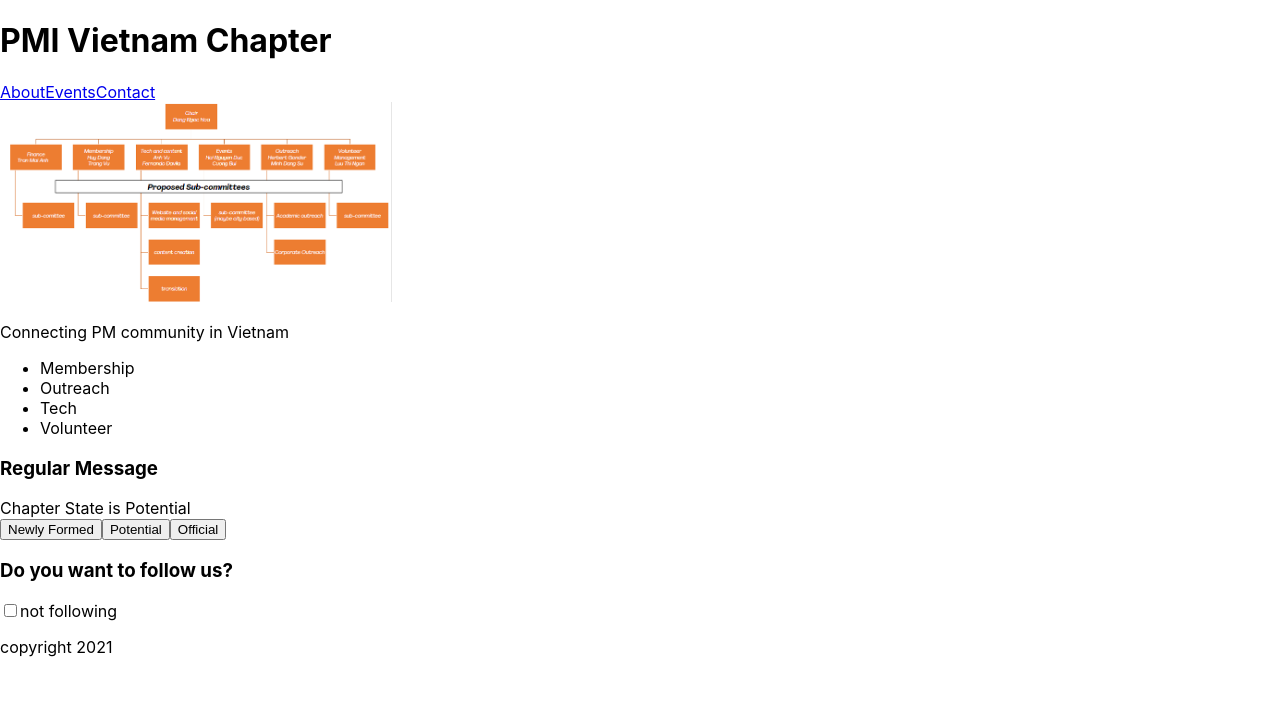
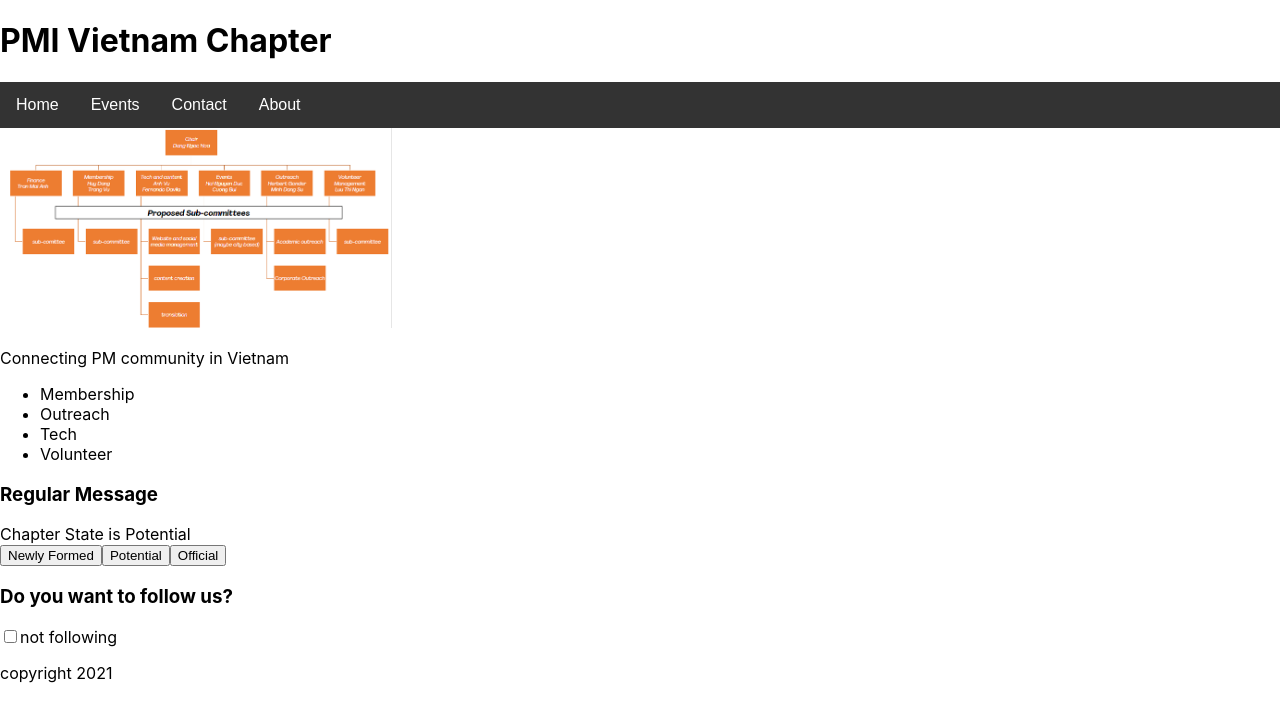
Before and after one commit to vutuananhhd89/js-mentoring, a React (Create React App) app: page / in a window 1280 px wide. Shown: the top 722 px of the page. Built offline with nearby package versions, Linux system fonts and the light colour scheme; no server answers.

Commit message:
fix onClick for About dropdown

```diff
--- /dev/null
+++ b/src/shared/Header.css
@@ -0,0 +1,61 @@
+.navbar {
+  overflow: hidden;
+  background-color: #333;
+  font-family: Arial, Helvetica, sans-serif;
+}
+
+.navbar a {
+  float: left;
+  font-size: 16px;
+  color: white;
+  text-align: center;
+  padding: 14px 16px;
+  text-decoration: none;
+}
+
+.dropdown {
+  float: left;
+  overflow: hidden;
+}
+
+.dropdown .dropbtn {
+  cursor: pointer;
+  font-size: 16px;
+  border: none;
+  outline: none;
+  color: white;
+  padding: 14px 16px;
+  background-color: inherit;
+  font-family: inherit;
+  margin: 0;
+}
+
+.navbar a:hover, .dropdown:hover .dropbtn, .dropbtn:focus {
+  background-color: red;
+}
+
+.dropdown-content {
+  display: none;
+  position: absolute;
+  background-color: #f9f9f9;
+  min-width: 160px;
+  box-shadow: 0px 8px 16px 0px rgba(0,0,0,0.2);
+  z-index: 1;
+}
+
+.dropdown-content a {
+  float: none;
+  color: black;
+  padding: 12px 16px;
+  text-decoration: none;
+  display: block;
+  text-align: left;
+}
+
+.dropdown-content a:hover {
+  background-color: #ddd;
+}
+
+.show {
+  display: block;
+}
--- a/src/shared/Header.js
+++ b/src/shared/Header.js
@@ -1,18 +1,51 @@
 import React from "react";
 import {Link} from "react-router-dom";
+import './Header.css';
 
 
 function Header(props){
   return (
     <>
       <h1> PMI {props.country} Chapter </h1>
-      <nav>
-        <Link to="/about">About</Link>
-        <Link to="/events">Events</Link>
-        <Link to="/contact">Contact</Link>
-      </nav>
+      <div class="navbar">
+        <a href="/">Home</a>
+        <a href="/events">Events</a>
+        <a href="/contact">Contact</a>
+        <div class="dropdown">
+          <button class="dropbtn" onClick={myFunction}>
+            About
+            <i class="fa fa-caret-down"></i>
+          </button>
+          <div class="dropdown-content" id="myDropdown">
+              <a href="/about/history">History</a>
+              <a href="/about/locations">Locations</a>
+              <a href="/about/services">Services</a>
+          </div>
+        </div>
+      </div>
     </>
+
   );
 }
 
+function myFunction() {
+  document.getElementById("myDropdown").classList.toggle("show");
+}
+
+// Close the dropdown menu if the user clicks outside of it
+window.onclick = function(event) {
+  if (!event.target.matches('.dropbtn')) {
+    var dropdowns = document.getElementsByClassName("dropdown-content");
+    var i;
+    for (i = 0; i < dropdowns.length; i++) {
+      var openDropdown = dropdowns[i];
+      if (openDropdown.classList.contains('show')) {
+        openDropdown.classList.remove('show');
+      }
+    }
+  }
+}
+
+
+
 export default Header;
```
